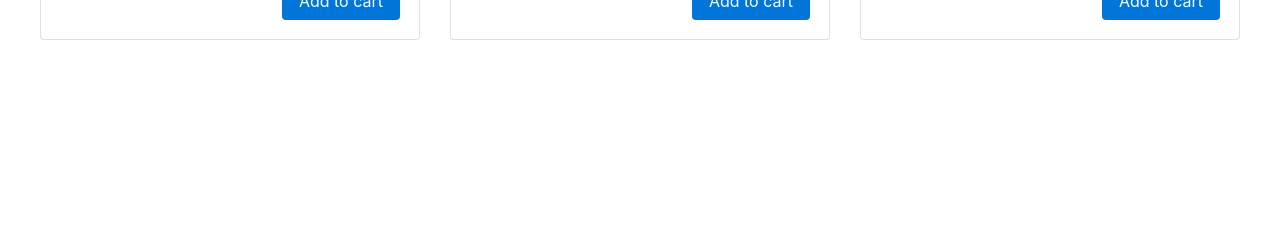
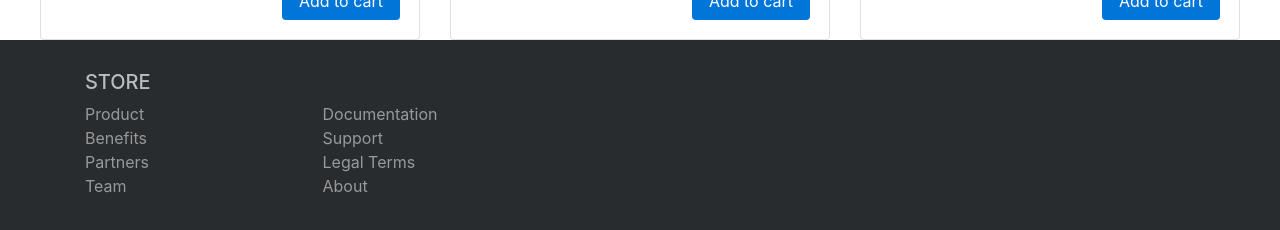
Before and after one commit to bartborzecki/store, an Angular app: page / in a window 1280 px wide. Shown: the part 1625-1855 px from the top of the page. Before the commit the page ends 1665 px from the top, so only its background shows below. Built offline with nearby package versions, Linux system fonts and the light colour scheme.

Commit message:
create footer component

```diff
--- a/src/app/app.component.html
+++ b/src/app/app.component.html
@@ -1,3 +1,4 @@
 <app-banner-main></app-banner-main>
 <app-nav></app-nav>
 <app-products-list></app-products-list>
+<app-footer></app-footer>
--- a/src/app/shared/banner-main/banner-main.component.ts
+++ b/src/app/shared/banner-main/banner-main.component.ts
@@ -2,8 +2,8 @@
 
 @Component({
     selector: 'app-banner-main',
-    templateUrl: './banner-main.html',
-    styleUrls: ['./banner-main.less']
+    templateUrl: './banner-main.component.html',
+    styleUrls: ['./banner-main.component.less']
 })
 
 export class BannerMainComponent implements OnInit {
--- /dev/null
+++ b/src/app/shared/footer/footer.component.html
@@ -0,0 +1,34 @@
+<footer class="footer">
+    <div class="container">
+        <div class="row">
+            <div class="col-md-5">
+                <h5><i class="fa fa-road"></i> STORE</h5>
+                <div class="row">
+                    <div class="col-6">
+                        <ul class="list-unstyled">
+                            <li><a href="">Product</a></li>
+                            <li><a href="">Benefits</a></li>
+                            <li><a href="">Partners</a></li>
+                            <li><a href="">Team</a></li>
+                        </ul>
+                    </div>
+                    <div class="col-6">
+                        <ul class="list-unstyled">
+                            <li><a href="">Documentation</a></li>
+                            <li><a href="">Support</a></li>
+                            <li><a href="">Legal Terms</a></li>
+                            <li><a href="">About</a></li>
+                        </ul>
+                    </div>
+                </div>
+                <ul class="nav">
+                    <li class="nav-item"><a href="" class="nav-link pl-0"><i class="fa fa-facebook fa-lg"></i></a></li>
+                    <li class="nav-item"><a href="" class="nav-link"><i class="fa fa-twitter fa-lg"></i></a></li>
+                    <li class="nav-item"><a href="" class="nav-link"><i class="fa fa-github fa-lg"></i></a></li>
+                    <li class="nav-item"><a href="" class="nav-link"><i class="fa fa-instagram fa-lg"></i></a></li>
+                </ul>
+                <br>
+            </div>
+        </div>
+    </div>
+</footer>
--- /dev/null
+++ b/src/app/shared/footer/footer.component.less
@@ -0,0 +1,25 @@
+footer {
+  padding-top: 30px;
+  background-color: #292c2f;
+  color: #bbb;
+}
+
+footer a {
+  color: #999;
+  text-decoration:none;
+}
+
+footer a:hover, footer a:focus {
+  color: #aaa;
+  text-decoration:none;
+  border-bottom:1px dotted #999;
+}
+
+footer .form-control {
+  background-color: #1f2022;
+  box-shadow: 0 1px 0 0 rgba(255, 255, 255, 0.1);
+  border: none;
+  resize: none;
+  color: #d1d2d2;
+  padding: 0.7em 1em;
+}
--- /dev/null
+++ b/src/app/shared/footer/footer.component.ts
@@ -0,0 +1,16 @@
+import { Component, OnInit } from '@angular/core';
+
+@Component({
+    selector: 'app-footer',
+    templateUrl: './footer.component.html',
+    styleUrls: ['./footer.component.less']
+})
+
+export class FooterComponent implements OnInit {
+
+    constructor() {}
+
+    ngOnInit() {
+
+    }
+}
--- a/src/app/shared/shared.module.ts
+++ b/src/app/shared/shared.module.ts
@@ -2,6 +2,7 @@
 import { CommonModule } from '@angular/common';
 import { NavComponent } from './nav/nav.component';
 import { BannerMainComponent } from "./banner-main/banner-main.component";
+import { FooterComponent } from "./footer/footer.component";
 
 @NgModule({
   imports: [
@@ -9,8 +10,9 @@
   ],
   exports: [
     NavComponent,
-    BannerMainComponent
+    BannerMainComponent,
+    FooterComponent
   ],
-  declarations: [NavComponent, BannerMainComponent]
+  declarations: [NavComponent, BannerMainComponent, FooterComponent]
 })
 export class SharedModule { }
```
Also changed, not shown: src/app/shared/banner-main/banner-main.component.html (renamed from src/app/shared/banner-main/banner-main.html), src/app/shared/banner-main/banner-main.component.less (renamed from src/app/shared/banner-main/banner-main.less).
